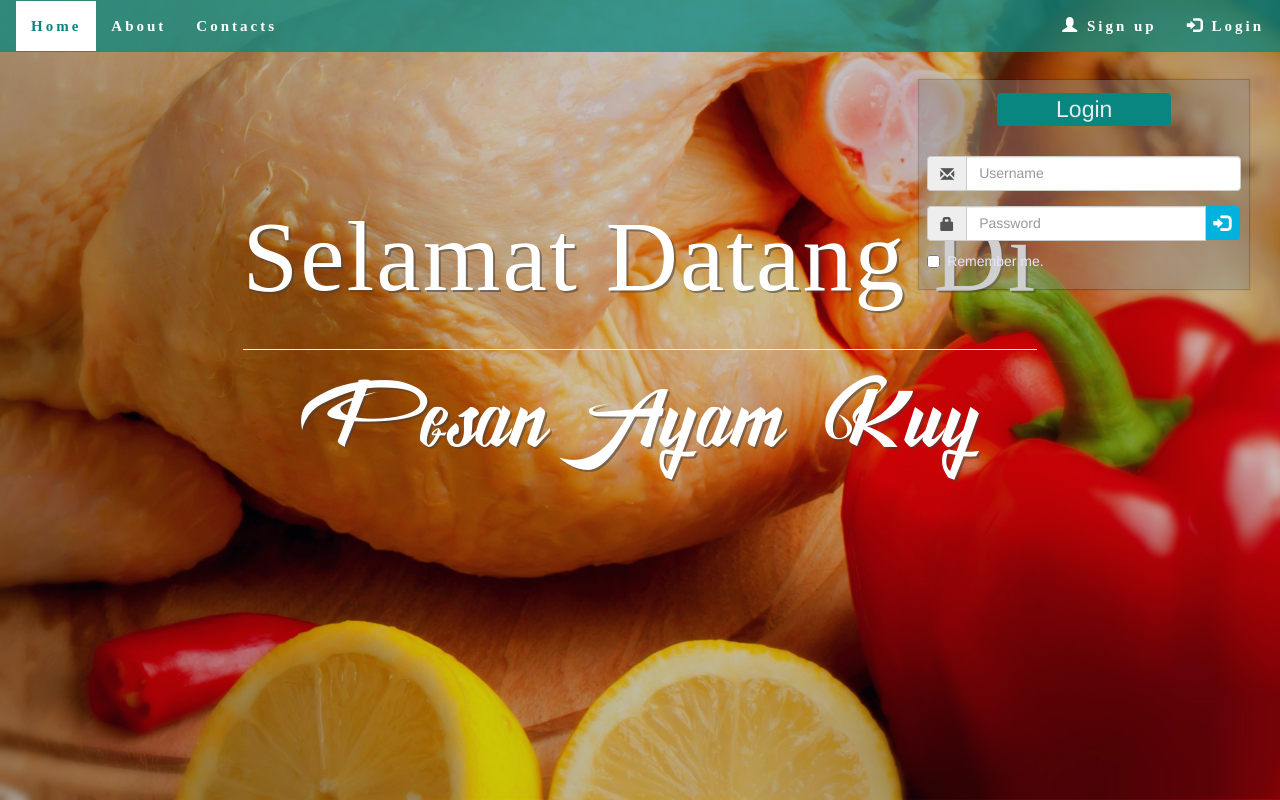
After one commit to d0085/01-DY-Pesan_Ayam_Kuy, a PHP site: page /welcomepage.php in a window 1280 px wide, after a click on "Login". The commit adds this page. Run offline with PHP 8.4, Linux system fonts and the light colour scheme; some libraries are stand-ins or nearby versions; some web fonts are replaced.

Commit message:
update terbaru

```diff
--- /dev/null
+++ b/welcomepage.php
@@ -0,0 +1,216 @@
+ <style>
+	body{
+		background-image:url('images/Chicken1.jpg');
+		background-size:cover;
+		background-attachment:fixed;
+	}
+	@font-face {
+        font-family:welcome-text-font;
+        src: url(fonts/HirondellesdesAlpes.ttf);
+	}
+	.welcome-text{
+        font-family:welcome-text-font;
+		color:white;
+		letter-spacing:2px;
+		text-shadow:2px 2px rgba(66, 66, 66, 0.55);
+		font-size: 100px;
+	}
+	@font-face {
+        font-family:pesanAK-text-font;
+        src: url(fonts/AwesomeFreeFont.otf);
+	}
+	.pesanAK{
+		letter-spacing:2px;
+		font-family:pesanAK-text-font;
+		font-size:80px;
+	}
+	.login-form{
+		background-color:rgba(135, 135, 135, 0.40);
+		box-shadow:0px 0px 1px 1px rgba(0, 0, 0, 0.2);
+		padding:8px 8px;
+	}
+	.btn-login{
+		background-color:rgba(2, 178, 222, 1);
+		color:white;
+		border:0;
+		border-top-right-radius:5px;
+		border-bottom-right-radius:4px;
+		padding:8.5px 10px 9px 7px;
+		font-size:17px;
+	}
+	.btn-login:hover{
+		background-color:rgba(140, 140, 140, 1);
+		color:rgba(77, 219, 255, 1);
+	}
+	.login-form p{
+		background-color:rgba(9, 134, 128, 1);
+		color:rgba(235, 235, 235, 1);
+		margin:5px 70px 30px;
+		padding: 0px;
+	}
+	.remember-me{
+		color:rgba(232, 229, 255, 1);
+	}
+	.remember-me:hover{
+		color: white;
+	}
+	.sign-up{
+		background-color: rgba(135, 135, 135, 0.40);
+		box-shadow:0px 0px 1px 1px rgba(0, 0, 0, 0.2);
+		width:350px;
+		padding:15px 15px 15px ;
+	}
+	.btn-submit{
+		font-family: calibri;
+		color: white;
+		background-color:rgba(87, 87, 87, 1);
+		width: 200px;
+		padding:60px;
+		margin-top:15px;
+		letter-spacing: 3px;
+	}
+	.sign-up p{
+		background-color:rgba(9, 134, 128, 1);
+		color:rgba(235, 235, 235, 1);
+		padding:3px 5px;
+
+	}
+	.nav-bar{
+		background-color:rgba(9, 134, 127, 0.75);
+	}
+	ul li{
+		text-align: center;
+	}
+	ul li a {
+		color: white;
+		letter-spacing: 3px;
+		font-family: "century gothic";
+		font-weight: bold;
+		font-size: 15px;
+	}
+	ul li a:hover{
+		color: rgba(9, 134, 127, 1);
+	}
+	#form{
+		position:fixed;
+		top:10%;
+		right:1%;
+		z-index: 100;
+		width:100%;
+	}
+	nav div a.active{
+		background-color:white !important;
+		color:rgba(9, 134, 127, 1);
+		text-decoration:none;
+	}
+
+</style>
+<html>
+<head>
+	<meta charset="utf-8">
+	<link rel="stylesheet" href="https://maxcdn.bootstrapcdn.com/bootstrap/3.3.7/css/bootstrap.min.css">
+	<!-- jQuery library -->
+	<script src="bootstrap/js/jquery.min.js"></script>
+
+	<!-- Latest compiled JavaScript -->
+	<script src="bootstrap/js/bootstrap.min.js"></script>
+	<script>
+		$(document).ready(function(){
+			$(".navbar-right li a ").click(function(){
+				var target=$(this).attr("href");
+				$('#form form').not(target).hide();
+				$(target).slideToggle('slow');
+				return false;
+			});
+		});
+	</script>
+	<title>Welcome Page</title>
+</head>
+<body>
+	<div style="background-color:rgba(34, 32, 80, 0.07);height:100%;">
+		<nav class="navbar nav-bar" style="border-radius:0;">
+			<div class="container-fluid">
+				<ul class="nav navbar-nav">
+					<li><a href="homepage.php" class="active">Home</a></li>
+					<li><a href="testimoni.php">About</a></li>
+					<li><a href="contacts.php">Contacts</a></li>
+				</ul>
+				<ul class="nav navbar-nav navbar-right">
+					<li><a href="#sign-up"><span class="glyphicon glyphicon-user"></span> Sign up</a></li>
+					<li><a href="#login"><span class="glyphicon glyphicon-log-in"></span> Login</a></li>
+				</ul>
+			</div>
+		</nav>
+		<div id="form">
+			<form id="login" action="proses_login.php" method="POST" class="pull-right login-form" style="width:330px; float:right; margin-right:18px;display:none;">
+				<p class="text-center" style="font-size:23px; border-radius:4px">Login</p>
+				<div class="input-group" >
+					<span class="input-group-addon"><i class="glyphicon glyphicon-envelope"></i></span>
+					<input style="height:35px;" id="username" type="text" class="form-control" name="username" placeholder="Username">
+				</div>
+				<div class="input-group psw-log-in" style="margin-top:15px;">
+					<span class="input-group-addon"><i class="glyphicon glyphicon-lock"></i></span>
+					<input style="height:35px; width:240px;" id="password" type="password" class="form-control" name="password" placeholder="Password">
+					<button type="submit" class="btn-login"><i class="glyphicon glyphicon-log-in"></i></button>
+				</div>
+				<div class="checkbox remember-me" style="{color:white;margin-top:7px; margin-bottom:-2px;}">
+					<label><input type="checkbox">Remember me.</label>
+				</div>
+			</form>
+			<form id="sign-up" method="post" action="proses_daftar.php" class="pull-right sign-up has-feedback" style="display:none;">
+				<p class="text-center" style="font-size:23px; border-radius:4px">SIGN UP</p><br>
+				<div class="input-group" style="margin-top:-8px;">
+					<span class="input-group-addon"><i class="glyphicon glyphicon-user"></i></span>
+					<input style="height:38px;" id="name" type="text" class="form-control" name="nama" placeholder="Name">
+				</div>
+				<div class="input-group" style="margin-top:15px;">
+					<span class="input-group-addon"><i class="glyphicon glyphicon-user"></i></span>
+					<input style="height:38px;" id="username" type="text" class="form-control" name="username" placeholder="Username">
+				</div>
+				<div class="input-group" style="margin-top:15px;" >
+					<span class="input-group-addon"><i class="glyphicon glyphicon-envelope"></i></span>
+					<input style="height:38px;" id="email" type="text" class="form-control" name="email" placeholder="Email">
+				</div>
+				<div class="input-group" style="margin-top:15px;">
+					<span class="input-group-addon"><i class="glyphicon glyphicon-lock"></i></span>
+					<input style="height:38px;" id="password" type="password" class="form-control" name="password" placeholder="Password">
+				</div>
+				<div class="input-group" style="margin-top:15px;">
+					<span class="input-group-addon"><i class="glyphicon glyphicon-phone"></i></span>
+					<input style="height:38px;" id="number" type="text" class="form-control" name="number" placeholder="Phone Number">
+				</div>
+				<div class="input-group" style="margin-top:15px;">
+					<span class="input-group-addon"><span class="glyphicon glyphicon-calendar"></span></span>
+					<input style="height:38px;" id="tgl-lahir" type="date" class="form-control" name="birthday">
+				</div>
+				<div class="form-group" style="margin-top:15px;">
+					<select class="form-control" style="height:38px; padding: 0 12px 0 12px;" name="peran" id="sel1">
+						<option>Sign up as. . .</option>
+						<option value="1">Pemasok</option>
+						<option value="2">Penjual</option>
+						<option value="3">Pembeli</option>
+					</select>
+				</div>
+				<div class="text-center"><button type="submit" class="btn btn-submit center-block" style="font-size:18px;">Submit</button></div>
+			</form>
+		</div>
+
+		<?php
+			if(isset($_GET["success"])){
+				echo "<script>alert('Berhasil mendaftar sebagai ".$_GET['user']."')</script>";
+				echo "<script>alert('Silahkan login...')</script>";
+			}
+			if(isset($_GET["failed"])){
+				echo "<script>alert('Sign Up Failed !!')</script>";
+			}
+		?>
+
+		<div class=" container text-center">
+			<div class="welcome-text" style="display:inline-block;margin-top: 10%; text-align:center;">
+				<p>Selamat Datang Di<hr><span class="pesanAK">Pesan Ayam Kuy</span></p>
+			</div>
+		</div>
+	</div>
+  </div>
+</body>
+</html>
```
Also changed, not shown: homepage_penjual.php (+60 -42 lines).
